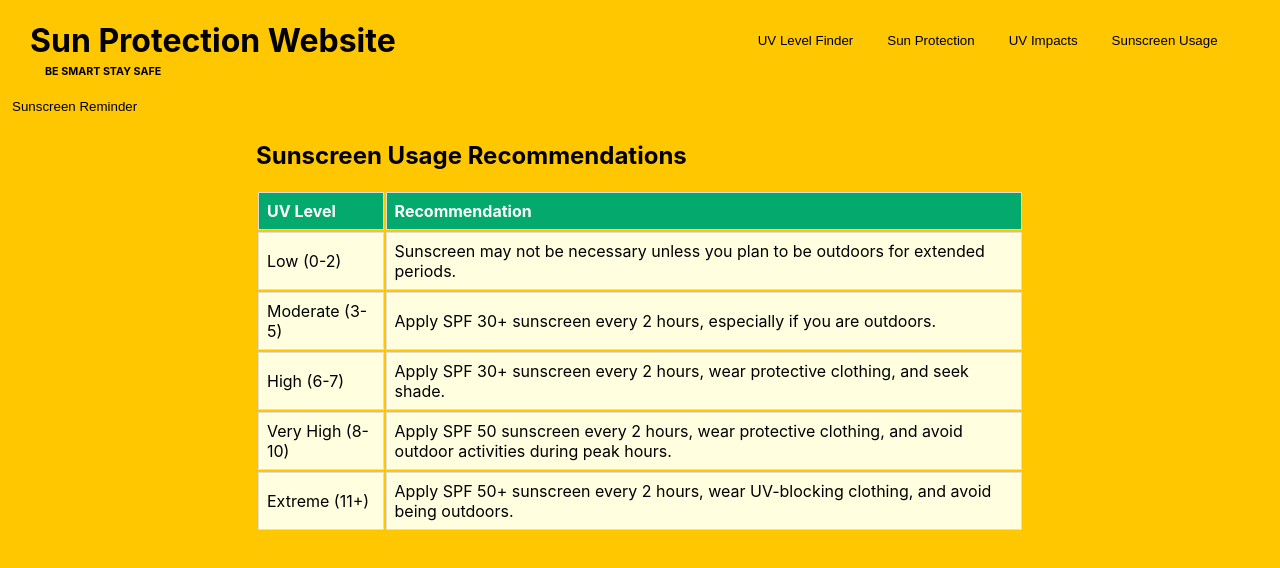
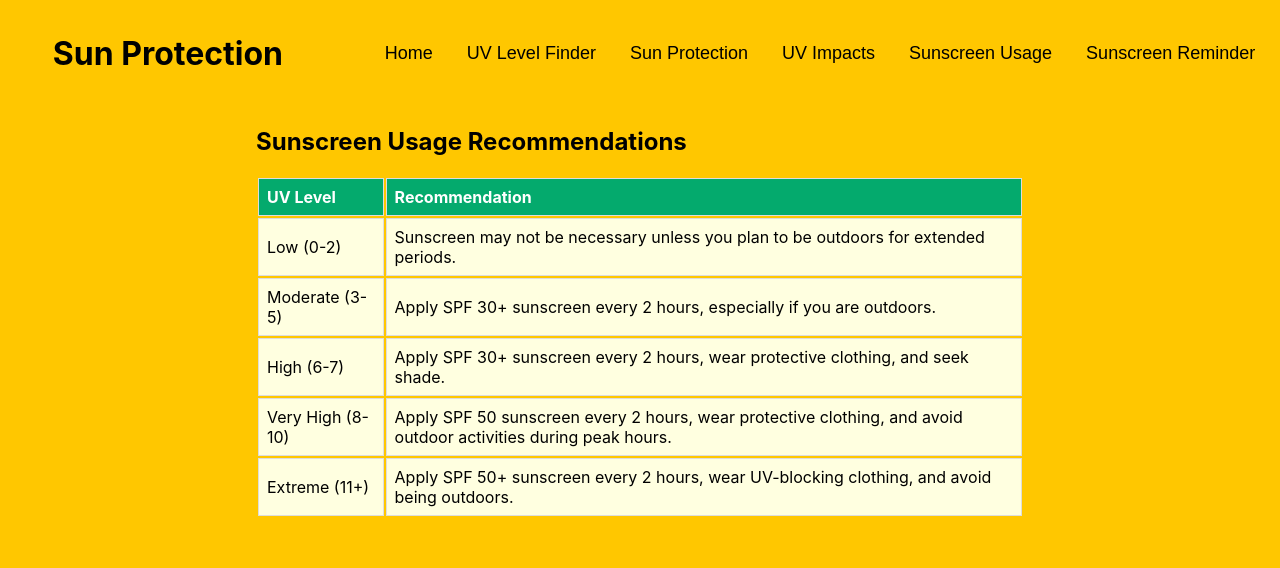
Before and after one commit to ShekharTy/sun-protection, a React (Create React App) app: page /#/sunscreen-usage in a window 1280 px wide. Shown: the top 568 px of the page. Built offline with nearby package versions, Linux system fonts and the light colour scheme.

Commit message:
Made dashboard flexible

```diff
--- a/src/components/dashboard.js
+++ b/src/components/dashboard.js
@@ -10,10 +10,14 @@ function Dashboard() {
         <div>
             <Header />
             <div className="picture">
+                <div className='image'>
                 <img src={dashboardpage} alt='Dashboard' />
+                </div>
+                <div className='text'>
                 <h1>SunSmart provides a one-stop solution for all your sun protection needs.</h1>
                 <h3>The website offers live UV level updates for your location and detailed information about the protection you need according to the UV levels.<br />It also helps keep track of your family's sunscreen usage.</h3>
                 <button className='uvlevel' onClick={() => navigate('/uvlevel')}>UV Level Finder</button>
+                </div>
             </div>
         </div>
     );
--- a/src/components/header.js
+++ b/src/components/header.js
@@ -8,14 +8,16 @@ function Header() {
   return (
     <div className='header'>
         {/*To navigate back to dashboard when user clicks SunSmart */}
-      <h1 onClick={() => navigate('/dashboard')}>Sun Protection Website</h1>
-      <h6>BE SMART STAY SAFE</h6>
+      <h1 onClick={() => navigate('/dashboard')}>Sun Protection</h1><br/>
       {/*Navigate to different pages for each button */}
-      <button className='uvlevel' onClick={() => navigate('/uvlevel')}>UV Level Finder</button>
+      <div className='uvlevel'>
+      <button onClick={() => navigate('/dashboard')}>Home</button>
+      <button onClick={() => navigate('/uvlevel')}>UV Level Finder</button>
       <button onClick={() => navigate('/sunprotect')}>Sun Protection</button>
       <button onClick={() => navigate('/impact')}>UV Impacts</button>
       <button onClick={() => navigate('/sunscreen-usage')}>Sunscreen Usage</button>
       <button onClick={() => navigate('/use-sunscreen')}>Sunscreen Reminder</button>
+      </div>
     </div>
   );
 }
--- a/src/css/dashboard.css
+++ b/src/css/dashboard.css
@@ -1,42 +1,55 @@
 body {
     background-color: #FFC700;
+    margin: 0;
+    padding: 0;
+    box-sizing: border-box;
 }
 
 img {
-    width: 50%;
+    width: 100%;
     height: auto;
 }
 
 .picture {
-    display: inline-block;
-    margin-top: 70px;
-    margin-left: 80px;
+    display: flex;
+    justify-content: space-around;
+    padding: 1%;
+    gap: 20px;
 }
 
-.picture h1 {
-    position: absolute;
-    left: 800px;
-    top: 135px;
+
+
+.image {
+    flex: 1;
+    max-width: 50%;
 }
 
-.picture h3{
-    position: absolute;
-    left: 800px;
-    top: 300px;
-    margin-right: 45px;
+.text {
+    flex: 1;
+    max-width: 50%;
+    margin-top: 0px;
 }
 
-.picture button{
-    position: absolute;
-    top: 500px;
-    left: 900px;
+.picture h3, .picture button {
+    margin: 10px 0;
+}
+
+.picture button {
     background-color: #FAFF00;
     color: black;
     padding: 10px 20px;
     border-radius: 15px;
-    margin: 10px 0;
     font-weight: bold;
-    width: 400px;
-    height: 60px;
+    font-size: x-large;
+    width: 30%;
     cursor: pointer;
 }
+
+@media (max-width: 768px) {
+    .picture {
+        flex-direction: column;
+    }
+    .image, .text {
+        max-width: 100%;
+    }
+}
--- a/src/css/header.css
+++ b/src/css/header.css
@@ -1,22 +1,15 @@
-
 .header {
     display: flex;
     align-items: center;
     flex-wrap: wrap;
-    gap: 10px;
+    justify-content: space-between;
+    padding: 1%;
 }
-
 .header h1 {
-    margin-left: 30px;
+    margin-left: 40px;
 }
 .header h1:hover{
     cursor: pointer;
-}
-
-.header h6 {
-    position: absolute;
-    top:40px;
-    left: 45px;
 }
 
 .header button {
@@ -24,12 +17,14 @@
     border: 2px solid transparent;
     cursor: pointer;
     padding: 5px 10px;
+    font-size: large;
 }
 
 .header button:hover {
     border-color: #333;
 }
 
-.uvlevel{
-    margin-left: 340px;
+.uvlevel {
+    display: flex;
+    gap: 10px;
 }
```
